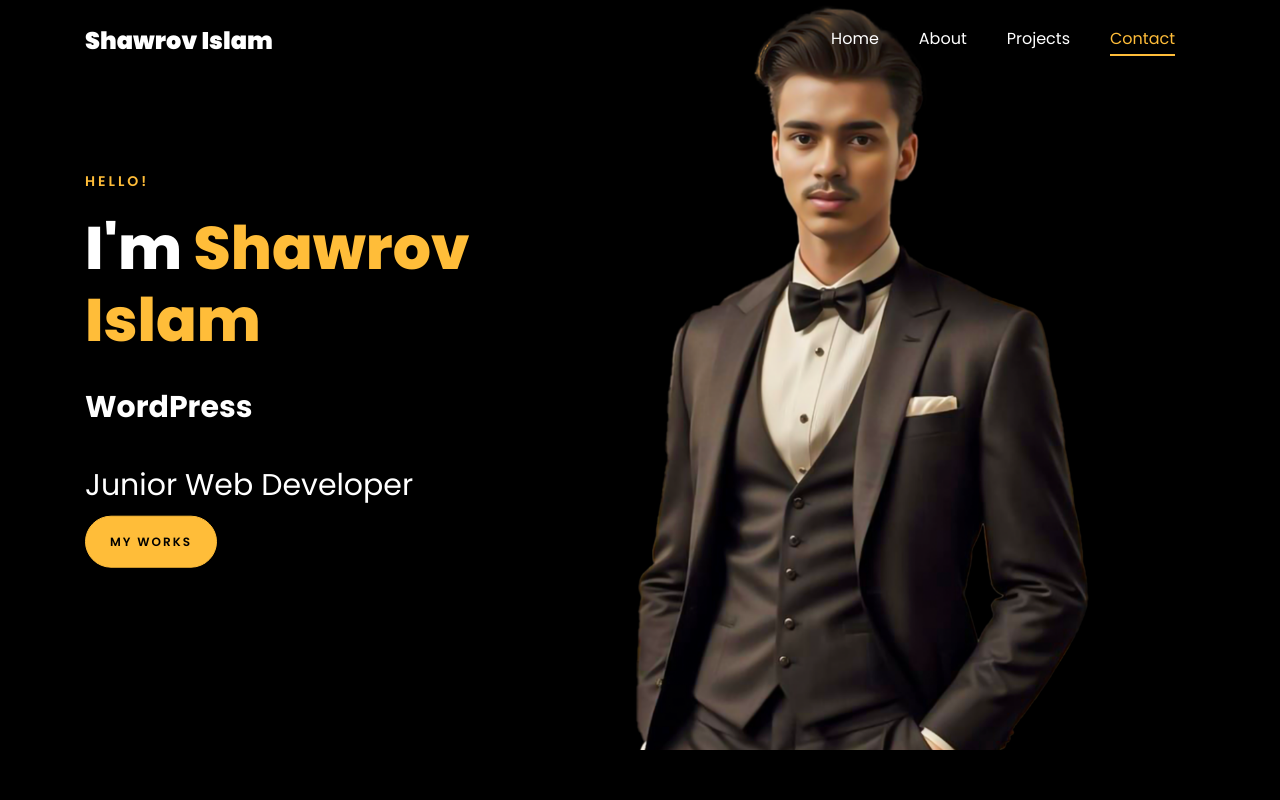
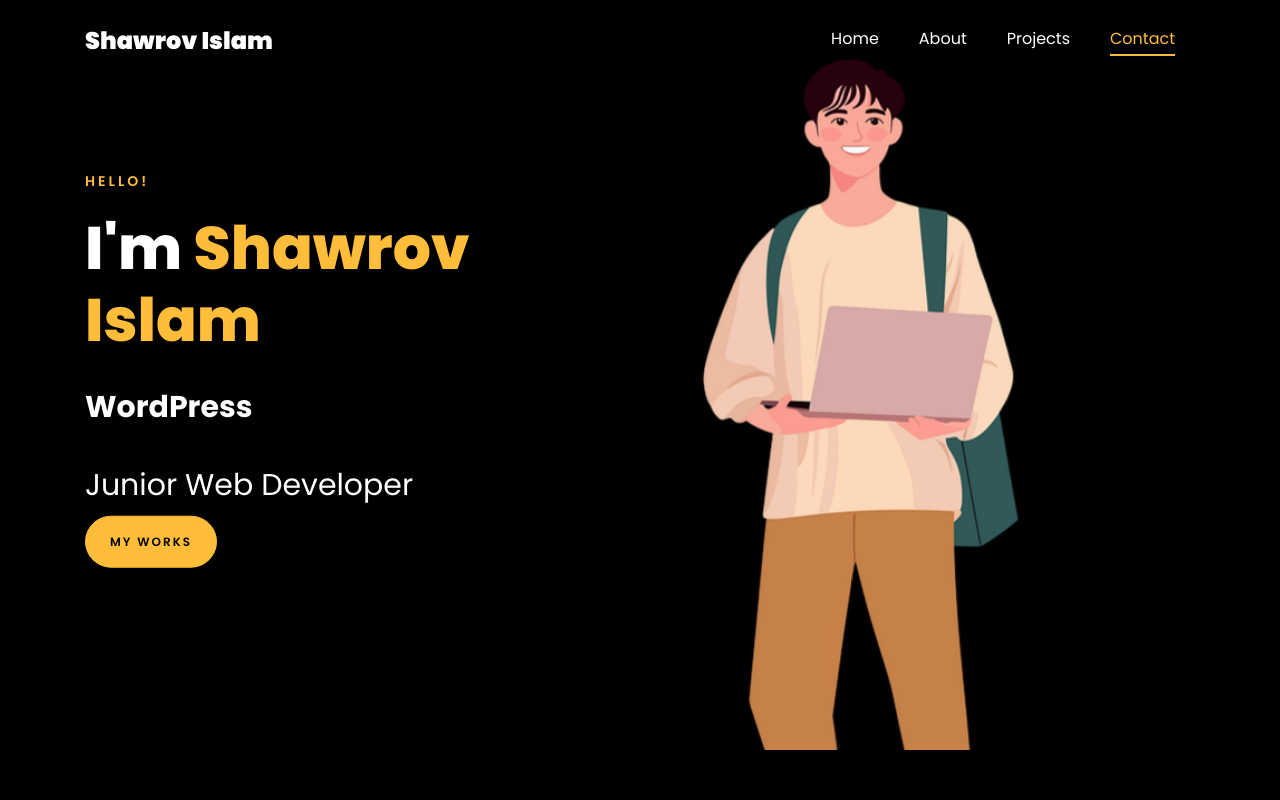
Before and after one commit to intshawrov/portfolio, a plain HTML site: page index.html in a window 1280 px wide. Shown: the top 800 px of the page. Drawn offline with Linux system fonts and the light colour scheme; files whose address does not match are found by name.

Commit message:
Initial commit

```diff
--- a/index.html
+++ b/index.html
@@ -141,7 +141,7 @@
 	      	<div class="overlay"></div>
 	         <div class="container">
 	          <div class="row d-md-flex no-gutters slider-text align-items-end justify-content-end" data-scrollax-parent="true">
-	          	<div class="one-third js-fullheight order-md-last img" style="background-image:url(images/shawrov.png);">
+	          	<div class="one-third js-fullheight order-md-last img" style="background-image:url(images/mir04.png);">
 	          	 <div class="overlay"></div>
 	          	</div>
 		          <div class="one-forth d-flex  align-items-center ftco-animate" data-scrollax=" properties: { translateY: '70%' }">
@@ -452,7 +452,7 @@
 				</div>
 			  </div>
 			</div>
-			<div class="col-md-4 d-flex ftco-animate">
+			<!-- <div class="col-md-4 d-flex ftco-animate">
 				<div class="blog-entry justify-content-end">
 				<a href="https://github.com/intshawrov/wordpress-theme" class="block-20 zoom-effect" style="background-image: url('images/blank.jpg');">
 				</a>
@@ -462,7 +462,7 @@
 				  <p>Working!</p>
 				</div>
 			  </div>
-			</div>
+			</div> -->
 		 </div>
 	  </div>
     </section>
```
